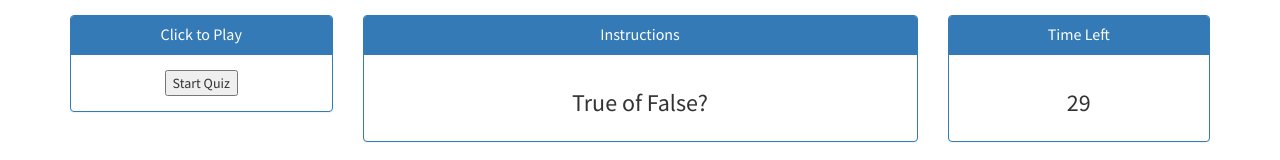
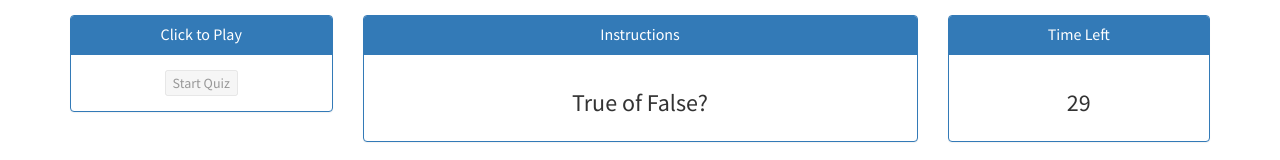
Before and after one commit to JDanielOC/TriviaGame, a plain HTML site: page index.html in a window 1280 px wide. Both pictures are taken after a click on the button "Start Quiz". Shown: the part 210-370 px from the top of the page. Drawn offline with nearby package versions, Linux system fonts and the light colour scheme.

Commit message:
added start button animation and disabled prop

```diff
--- a/assets/javascript/app.js
+++ b/assets/javascript/app.js
@@ -11,8 +11,8 @@ $(document).ready(function() {
 
     $("#startButton").click(function() {
 
-
-
+        $("#startButton").prop("disabled", "true");
+        $("#startButton").fadeTo( "fast", 0.50 );
         (function() {
             var countDown = 31;
 
--- a/index.html
+++ b/index.html
@@ -25,7 +25,7 @@
                         <h3 class="panel-title text-center">Click to Play</h3>
                     </div>
                     <div class="panel-body text-center">
-                        <button id="startButton">Start Quiz</button>
+                        <button id="startButton" autofocus>Start Quiz</button>
                     </div>
                 </div>
             </div>
```
